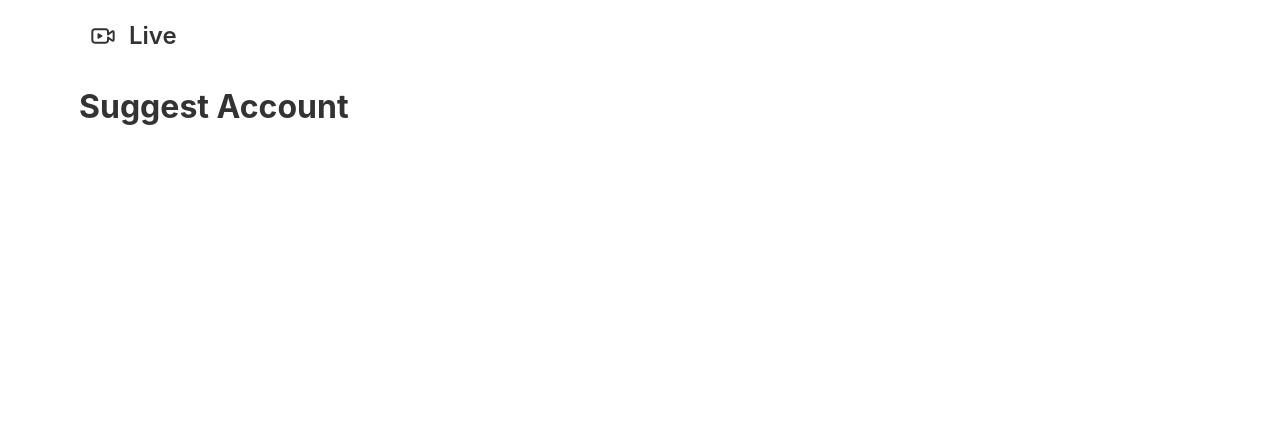
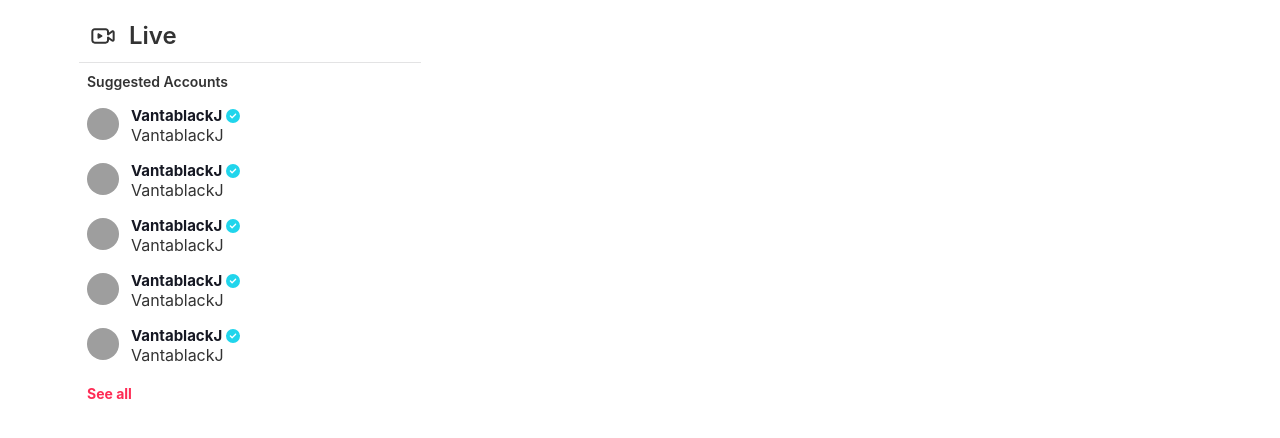
Before and after one commit to vantablackjj/TikTokClone, a React (Create React App) app: page / in a window 1280 px wide. Shown: the part 174-612 px from the top of the page. Built offline with nearby package versions, Linux system fonts and the light colour scheme; grey boxes are pictures that could not be loaded.

Commit message:
Side bar#3

```diff
--- a/src/components/Layout/DefaultLayout/Sidebar/index.js
+++ b/src/components/Layout/DefaultLayout/Sidebar/index.js
@@ -3,6 +3,7 @@ import styles from './Sidebar.module.scss';
 import config from '~/config';
 import Menu, { MenuItem } from './Menu';
 import { HomeIcon, LiveIcon, UserGroupIcon } from '~/components/Icons';
+import SuggestedAccounts from 'src/components/SuggestedAccounts';
 const cx = classNames.bind(styles);
 
 function Siderbar() {
@@ -13,7 +14,8 @@ function Siderbar() {
                 <MenuItem title="Following" to={config.routes.following} icon={<UserGroupIcon />} />
                 <MenuItem title="Live" to={config.routes.live} icon={<LiveIcon />} />
             </Menu>
-            <h1>Suggest Account</h1>
+            <SuggestedAccounts label="Suggested Accounts" />
+            {/* <SuggestedAccounts label="Following" /> */}
         </aside>
     );
 }
--- a/src/components/Popper/Popper.module.scss
+++ b/src/components/Popper/Popper.module.scss
@@ -10,4 +10,5 @@
     border-radius: 8px;
     background: rgb(255, 255, 255);
     box-shadow: rgb(0 0 0 / 12%) 0px 2px 12px;
+    min-width: 330px;
 }
--- /dev/null
+++ b/src/components/SuggestedAccounts/AccountItem.js
@@ -0,0 +1,46 @@
+import classNames from 'classnames/bind';
+import PropTypes from 'prop-types';
+import styles from './SuggestedAccounts.module.scss';
+import { FontAwesomeIcon } from '@fortawesome/react-fontawesome';
+import { faCheckCircle } from '@fortawesome/free-solid-svg-icons';
+import Tippy from '@tippyjs/react/headless';
+import { Wrapper as PopperWrapper } from 'src/components/Popper';
+import AccountPreview from './AccountPreview/AccountPreview';
+const cx = classNames.bind(styles);
+
+function AccountItem() {
+    const renderPreview = (props) => {
+        return (
+            <div className={cx('preview')} tabIndex="-1" {...props}>
+                <PopperWrapper>
+                    <AccountPreview />
+                </PopperWrapper>
+            </div>
+        );
+    };
+
+    return (
+        <div>
+            <Tippy interactive delay={[800, 0]} render={renderPreview} placement="bottom-start" offset={[-15, 0]}>
+                <div className={cx('account-item')}>
+                    <img
+                        className={cx('avatar')}
+                        src="https://yt3.ggpht.com/Cj2dtcsSnJYLXgpz5bgmTsLR_buGtQle8UQgPCJBKuwNDNbxVud98zM5ul4cBTbeEVsJxRUmhF8=s88-c-k-c0x00ffffff-no-rj"
+                        alt=""
+                    />
+                    <div className={cx('item-info')}>
+                        <p className={cx('nickname')}>
+                            <strong>VantablackJ</strong>
+                            <FontAwesomeIcon className={cx('check')} icon={faCheckCircle} />
+                        </p>
+                        <p className={cx('name')}>VantablackJ</p>
+                    </div>
+                </div>
+            </Tippy>
+        </div>
+    );
+}
+
+AccountItem.propTypes = {};
+
+export default AccountItem;
--- /dev/null
+++ b/src/components/SuggestedAccounts/AccountPreview/AccountPreview.js
@@ -0,0 +1,40 @@
+import classNames from 'classnames/bind';
+import styles from './AccountPreview.module.scss';
+import Button from 'src/components/Button';
+import { FontAwesomeIcon } from '@fortawesome/react-fontawesome';
+import { faCheckCircle } from '@fortawesome/free-solid-svg-icons';
+const cx = classNames.bind(styles);
+
+function AccountPreview() {
+    return (
+        <div className={cx('wrapper')}>
+            <div className={cx('header')}>
+                <img
+                    className={cx('avatar')}
+                    src="https://yt3.ggpht.com/vEJyTW02tUjpSzLWm9uGDhfXW8p3Fhq21nsVMjvCj-XnS7U8TyF2BO8yNBdC66KepCtQIngLyA=s88-c-k-c0x00ffffff-no-rj"
+                    alt=""
+                />
+
+                <Button className={cx('follow-btn')} primary>
+                    {' '}
+                    Follow{' '}
+                </Button>
+            </div>
+            <div className={cx('body')}>
+                <p className={cx('nickname')}>
+                    <strong>VantablackJ</strong>
+                    <FontAwesomeIcon className={cx('check')} icon={faCheckCircle} />
+                </p>
+                <p className={cx('name')}>VantablackJ</p>
+                <p className={cx('analytics')}>
+                    <strong className={cx('value')}>8.2M </strong>
+                    <span className={cx('label')}>Followers </span>
+                    <strong className={cx('value')}>8.23 </strong>
+                    <span className={cx('label')}>Likes</span>
+                </p>
+            </div>
+        </div>
+    );
+}
+
+export default AccountPreview;
--- /dev/null
+++ b/src/components/SuggestedAccounts/AccountPreview/AccountPreview.module.scss
@@ -0,0 +1,42 @@
+.avatar {
+    width: 32px;
+    height: 32px;
+    border-radius: 50%;
+    object-fit: cover;
+}
+.header {
+    display: flex;
+    justify-content: space-between;
+}
+.wrapper {
+    padding: 20px;
+    width: 320px;
+}
+.body {
+    margin-top: 12px;
+    color: #161823;
+}
+.nickname {
+    font-size: 1.8rem;
+}
+.name {
+    font-size: 1.4rem;
+}
+.analytics {
+    margin-top: 8px;
+    font-size: 1.7rem;
+}
+.label {
+    color: #161823;
+}
+.value ~ .value {
+    margin-left: 20px;
+}
+.check {
+    font-size: 1.4rem;
+    color: #20d5ec;
+    margin-left: 4px;
+}
+.follow-btn {
+    padding: 6px 16px;
+}
--- /dev/null
+++ b/src/components/SuggestedAccounts/AccountPreview/index.js
@@ -0,0 +1 @@
+export { default } from './AccountPreview';
--- a/src/components/SuggestedAccount/SuugestedAccounts.js
+++ b/src/components/SuggestedAccounts/SuggestedAccounts.js
@@ -1,6 +1,7 @@
 import classNames from 'classnames/bind';
 import styles from './SuggestedAccounts.module.scss';
 import PropTypes from 'prop-types';
+import AccountItem from './AccountItem';
 
 const cx = classNames.bind(styles);
 
@@ -8,6 +9,14 @@ function SuggestedAccount({ label }) {
     return (
         <div className={cx('wrapper')}>
             <p className={cx('label')}>{label}</p>
+
+            <AccountItem />
+            <AccountItem />
+            <AccountItem />
+            <AccountItem />
+            <AccountItem />
+
+            <p className={cx('more-btn')}> See all </p>
         </div>
     );
 }
--- /dev/null
+++ b/src/components/SuggestedAccounts/SuggestedAccounts.module.scss
@@ -0,0 +1,48 @@
+.account-item {
+    display: flex;
+    padding: 8px;
+    cursor: pointer;
+}
+
+.avatar {
+    width: 32px;
+    height: 32px;
+    border-radius: 50%;
+    object-fit: cover;
+}
+
+.label {
+    font-size: 1.4rem;
+    padding: 8px;
+    font-weight: 600;
+}
+
+.wrapper {
+    border-top: 1px solid #e3e3e4;
+}
+.item-info {
+    flex: 1;
+    margin-left: 12px;
+}
+.nickname {
+    margin-top: 0;
+    font-size: 1.5rem;
+    color: #161823;
+    line-height: 1;
+}
+.name {
+    font-size: 1, 1rem;
+    opacity: #161823bf;
+}
+.check {
+    font-size: 1.4rem;
+    color: #20d5ec;
+    margin-left: 4px;
+}
+.more-btn {
+    font-size: 1.4rem;
+    padding: 8px;
+    color: #fe2c55;
+    font-weight: 700;
+    cursor: pointer;
+}
```
Also changed, not shown: src/components/SuggestedAccount/SuggestedAccounts.module.scss (deleted), src/components/SuggestedAccounts/index.js (renamed from src/components/SuggestedAccount/index.js).
